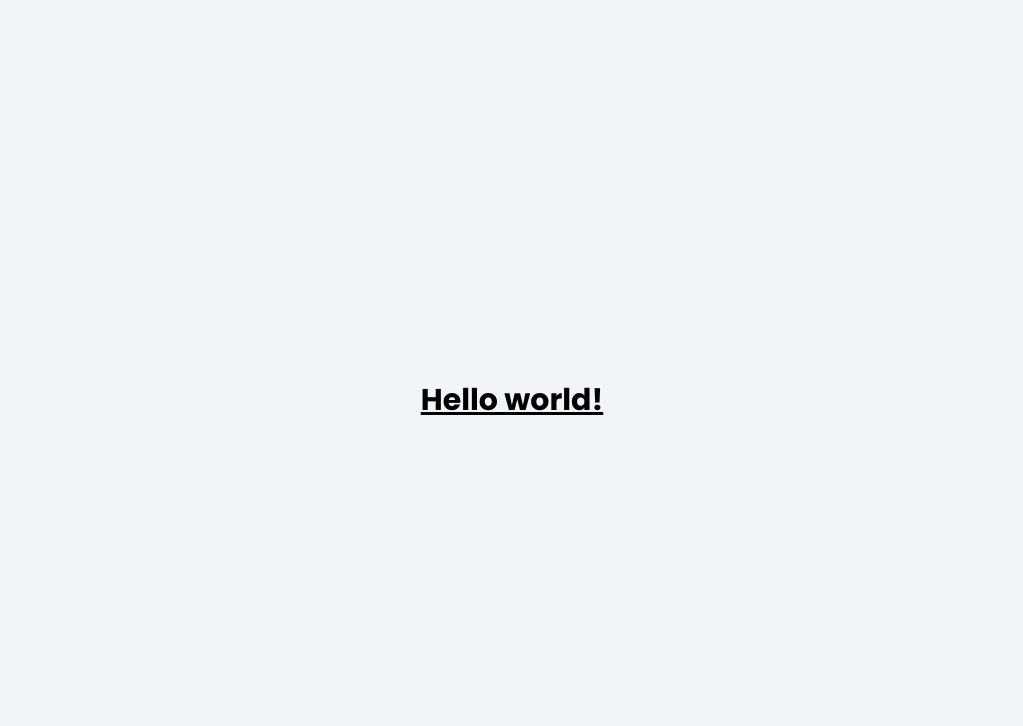
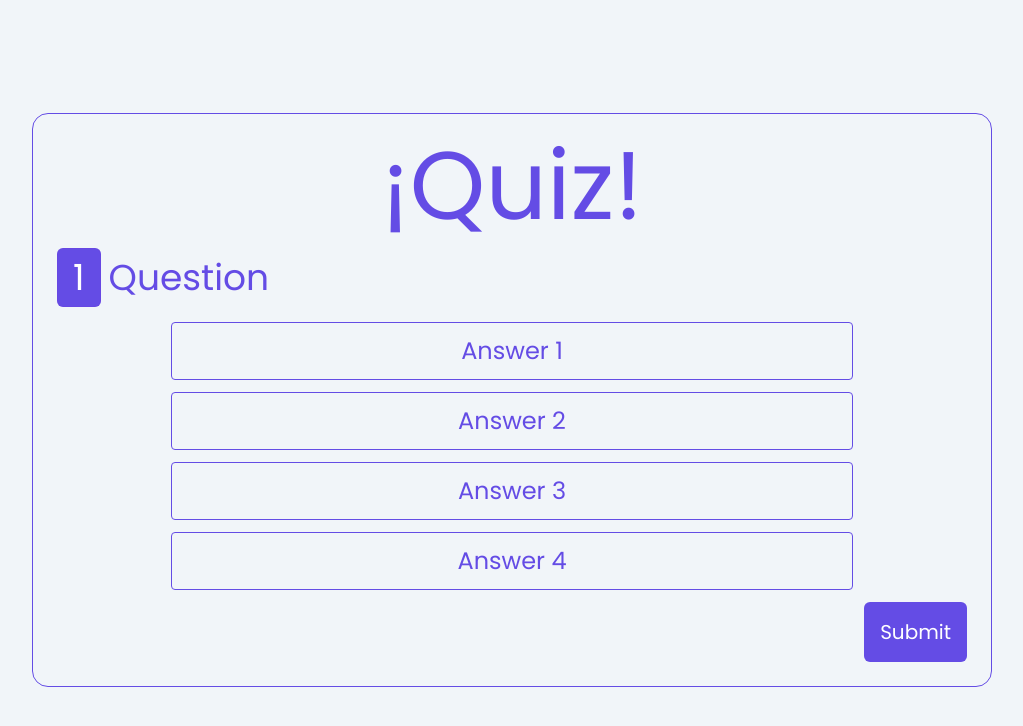
Before and after one commit to Nicostudent/gloobcamp, a Next.js app: page / in a window 1280 px wide. Shown: the top 726 px of the page, without its empty margins (128-1151 px from the left). Built offline with nearby package versions, Linux system fonts and the light colour scheme.

Commit message:
Added basic layout structure for Quiz

```diff
--- /dev/null
+++ b/src/app/components/Quiz.jsx
@@ -0,0 +1,28 @@
+const Quiz = () => {
+  return (
+    <section className="border px-6 md:w-3/4 w-full py-6 rounded-2xl text-primary border-primary mx-2 md:mx-0">
+      <h1 className="text-6xl md:text-8xl text-center mb-6">¡Quiz!</h1>
+      <h2 className="text-3xl md:text-4xl mb-6">
+        <span className="me-2 text-white bg-primary rounded-md p-4 py-1 font-medium ring-1 ring-inset ring-purple-700/10">
+          1
+        </span>
+        Question
+      </h2>
+      <section className="text-center h-auto flex flex-col justify-center items-center">
+        <ul className="w-3/4 md:text-2xl">
+          <li className="border border-primary mb-3 py-3 rounded">Answer 1</li>
+          <li className="border border-primary mb-3 py-3 rounded">Answer 2</li>
+          <li className="border border-primary mb-3 py-3 rounded">Answer 3</li>
+          <li className="border border-primary mb-3 py-3 rounded">Answer 4</li>
+        </ul>
+        <div className="self-end">
+          <button className="bg-primary text-white rounded-md p-4 font-medium text-xl">
+            Submit
+          </button>
+        </div>
+      </section>
+    </section>
+  );
+};
+
+export default Quiz;
--- a/src/app/page.tsx
+++ b/src/app/page.tsx
@@ -1,7 +1,10 @@
+import Quiz from "./components/Quiz";
+
 const App = () => {
   return (
     <main className="h-screen flex justify-center items-center">
-      <h1 className="text-3xl font-bold underline">Hello world!</h1>
+      {/* <h1 className="text-3xl font-bold underline">Hello world!</h1> */}
+      <Quiz />
     </main>
   );
 };
```
